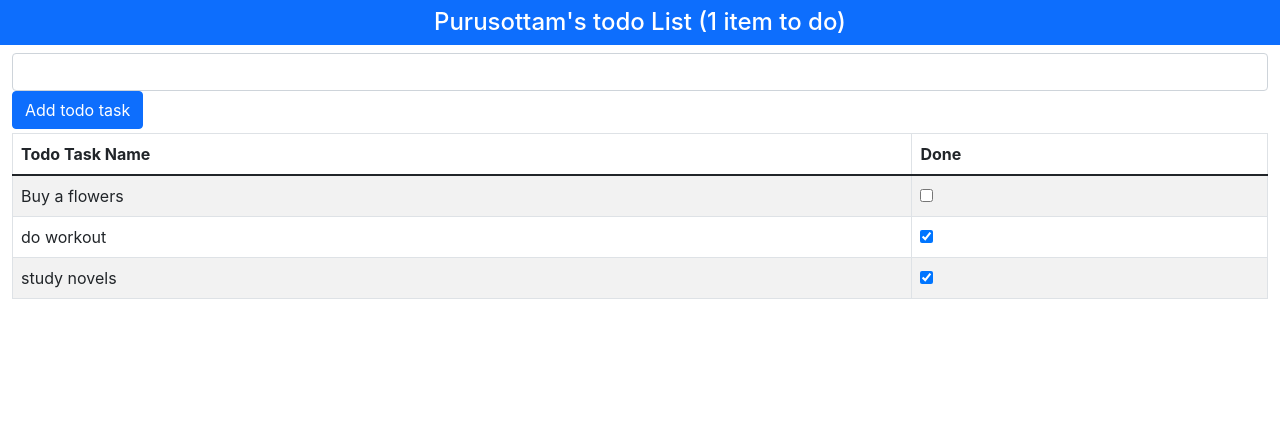
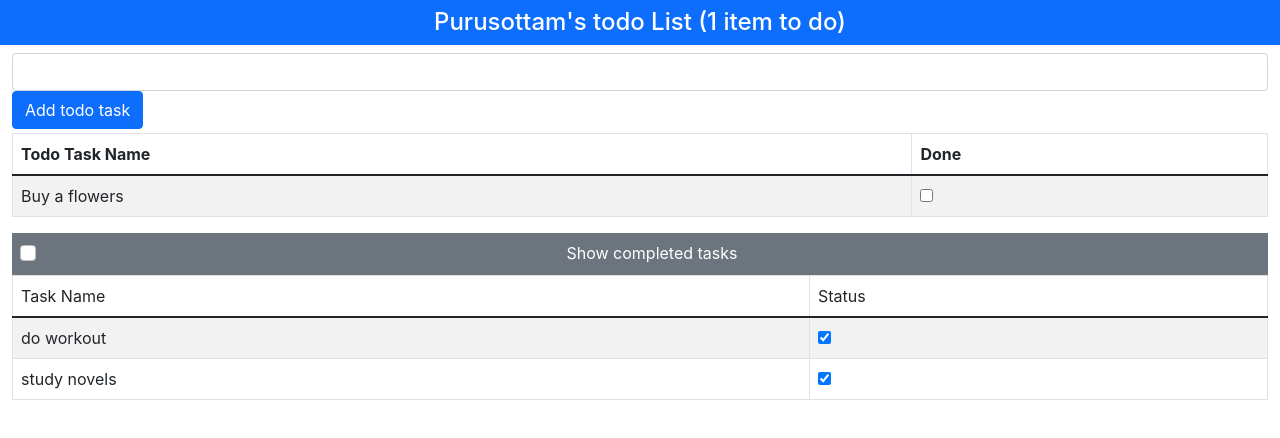
Before and after one commit to purusottam234/React-Todo-project, a React (Create React App) app: page / in a window 1280 px wide. Shown: the top 438 px of the page. Built offline with nearby package versions, Linux system fonts and the light colour scheme.

Commit message:
adding localStorage

```diff
--- a/src/App.js
+++ b/src/App.js
@@ -28,9 +28,10 @@ export default class App extends Component{
     if(!this.state.todoItems.find(item=>item.action === task))
     {
       this.setState({todoItems:[...this.state.todoItems,
-                   {action:task, done : false}],
+                   {action:task, done : false}]},
+      () => localStorage.setItem("todo",JSON.stringify(this.state)));
                    //newItemText: ""
-                  });
+
     }
 
   }
@@ -44,7 +45,7 @@ export default class App extends Component{
   toggleTodo = (todo) => this.setState
   ({ todoItems:this.state.todoItems.map(item => item.action === todo.action ? {...item,done: !item.done}: item)});
 
-  todoTableRows =(doneValue) => this.state.todoItems
+  todoTableRows =(doneValue) => this.state.todoItems.filter(item =>item.done === doneValue)
   .map( item =>
                     //  <tr key={item.action}>
                     //    <td>{item.action}</td>
@@ -80,9 +81,31 @@ export default class App extends Component{
           </tr>
         </thead>
         <tbody>
-          { this.todoTableRows() }
+          {/** show incomplete tasks */}
+          { this.todoTableRows(false) }
         </tbody>
-      </table>
+        </table>
+        <div className='bg-secondary text-white text-center p-2' >
+          {/** calling child component */}
+          <VisibilityControl description='completed tasks' isChecked={this.state.showCompleted}
+          callback={(checked)=>this.setState({showCompleted: checked})}/>
+        </div>
+        {this.state.showCompleted &&
+        <table className='table table-striped table-bordered' >
+          <thead>
+            <tr>
+              <td>Task Name</td>
+              <td>Status</td>
+            </tr>
+          </thead>
+          <tbody>
+            {/* show completed tasks */}
+            {this.todoTableRows(true)}
+
+          </tbody>
+        </table>
+        }
+
     </div>
   </div>
 
```
